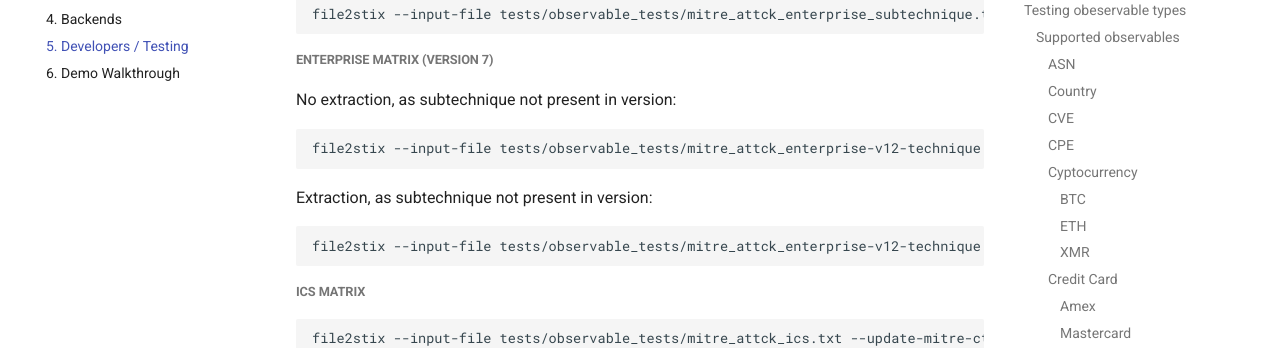
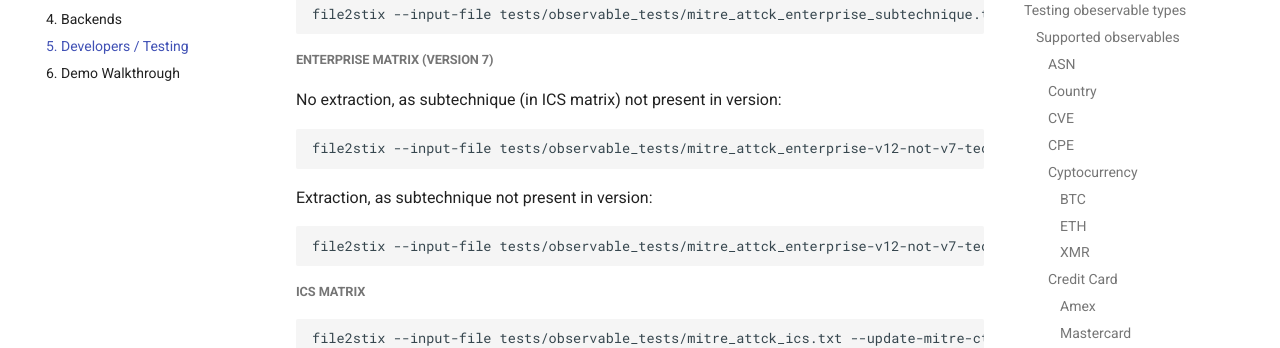
Before and after one commit to signalscorps/file2stix, an MkDocs documentation site: the page built from docs/developers.md, in a window 1280 px wide and 900 px high, scrolled down 4183 px. Shown: the part 170-518 px from the top of the window. Built offline with MkDocs 1.6.1 and Material for MkDocs 9.7.7, drawn with Linux system fonts in a browser that asks for light colours; comment, search, counter and statistics services are not loaded; some of the changed text lies outside the part shown.

Commit message:
updating filenames

````diff
--- a/docs/developers.md
+++ b/docs/developers.md
@@ -256,17 +256,17 @@
 
 ##### Enterprise Matrix (version 7)
 
-No extraction, as subtechnique not present in version:
+No extraction, as subtechnique (in ICS matrix) not present in version:
 
 ```shell
-file2stix --input-file tests/observable_tests/mitre_attck_enterprise-v12-technique.txt --update-mitre-cti-database --mitre-attack-version "ATT&CK-v7.0"
+file2stix --input-file tests/observable_tests/mitre_attck_enterprise-v12-not-v7-technique.txt --update-mitre-cti-database --mitre-attack-version "ATT&CK-v7.0"
 ```
 
 Extraction, as subtechnique not present in version:
 
 
 ```shell
-file2stix --input-file tests/observable_tests/mitre_attck_enterprise-v12-technique.txt --update-mitre-cti-database --mitre-attack-version "ATT&CK-v12.1"
+file2stix --input-file tests/observable_tests/mitre_attck_enterprise-v12-not-v7-technique.txt --update-mitre-cti-database --mitre-attack-version "ATT&CK-v12.1"
 ```
 
 
````
Also changed, not shown: other parts of docs/developers.md (+1 -1 lines), 3 other files.
